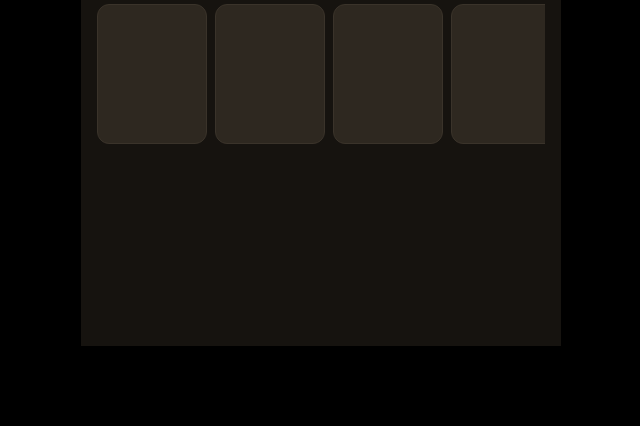
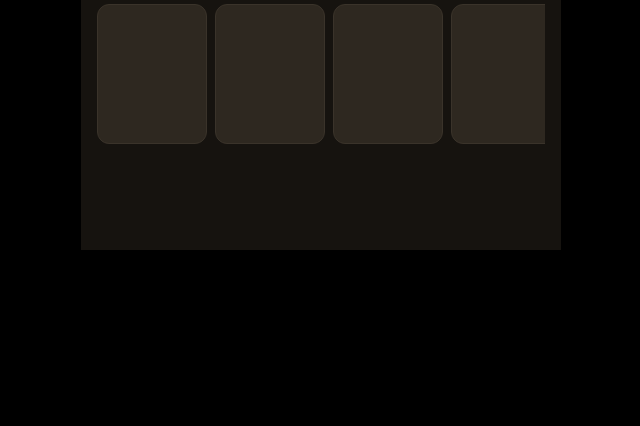
Before and after one commit to emelnikov62/promptW, a Python web app: template webapp/templates/index.html in a window 1280 px wide. Shown: the part 1306-1732 px from the top of the page, without its empty margins (319-959 px from the left). After the commit the page ends 1556 px from the top, so only its background shows below. Run offline with Jinja, Linux system fonts and the light colour scheme; the template is opened without the code that fills it, so the values that code supplies are empty; some libraries are stand-ins or nearby versions; some web fonts are replaced.

Commit message:
fix: remove black gap between content and bottom nav
Remove box-shadow above bnav and excess body/app padding-bottom.
Content scrolls behind the nav; padding-bottom on .page keeps last
item visible.

Co-Authored-By: Claude Opus 4.6 <noreply@anthropic.com>

```diff
--- a/webapp/static/css/style.css
+++ b/webapp/static/css/style.css
@@ -2,7 +2,7 @@
 *{margin:0;padding:0;box-sizing:border-box}
 :focus-visible{outline:2px solid var(--chat);outline-offset:2px}
 :focus:not(:focus-visible){outline:none}
-body{font-family:var(--font-sans);background:var(--bg);color:var(--tx);min-height:100vh;padding-bottom:80px;-webkit-font-smoothing:antialiased;line-height:1.5;font-feature-settings:"tnum" 1}
+body{font-family:var(--font-sans);background:var(--bg);color:var(--tx);min-height:100vh;-webkit-font-smoothing:antialiased;line-height:1.5;font-feature-settings:"tnum" 1}
 h1,h2,.header-brand,.pg-title,.pg-center,.sec-title,.page.sub>h2{font-family:var(--font-disp);letter-spacing:-.03em;font-weight:700}
 h3,h4,.model-name,.acard-name,.csub,.tagline{font-family:var(--font-sans);letter-spacing:-.02em}
 .grad-tx{background:var(--grad);-webkit-background-clip:text;background-clip:text;-webkit-text-fill-color:transparent}
@@ -22,7 +22,7 @@ body.scrolled .header{border-bottom-color:var(--brd)}
 
 /* CONTENT */
 .content{padding:0 16px}
-.page{display:none;padding-bottom:90px}.page.active{display:block;animation:pageFade .22s ease}
+.page{display:none;padding-bottom:74px}.page.active{display:block;animation:pageFade .22s ease}
 /* opacity-only (no transform) so fixed .gen-bar isn't reparented mid-animation */
 @keyframes pageFade{from{opacity:0}to{opacity:1}}
 .create-form:not(.hidden){animation:formFade .2s ease}
@@ -565,7 +565,7 @@ body.noscroll{overflow:hidden}
 .info-badge.ph{background:rgba(255,107,92,.12);color:var(--photo)}.info-badge.vd{background:rgba(255,178,62,.12);color:var(--video)}.info-badge.rf{background:rgba(255,107,92,.12);color:var(--photo)}.info-badge.pr{background:rgba(255,203,107,.14);color:var(--gold)}
 
 /* BOTTOM NAV */
-.bnav{position:fixed;bottom:0;left:0;right:0;display:flex;background:var(--bg);border-top:1px solid var(--brd);padding:6px 0;padding-bottom:max(6px,env(safe-area-inset-bottom));z-index:100;box-shadow:0 -20px 0 var(--bg)}
+.bnav{position:fixed;bottom:0;left:0;right:0;display:flex;background:var(--bg);border-top:1px solid var(--brd);padding:6px 0;padding-bottom:max(6px,env(safe-area-inset-bottom));z-index:100}
 .ni{flex:1;display:flex;flex-direction:column;align-items:center;gap:2px;border:none;background:none;color:var(--tx3);font-size:10px;cursor:pointer;padding:8px 0;min-height:48px}
 .ni.active{color:var(--violet)}.ni.active svg{stroke:var(--violet)}
 .create-ni .create-orb{width:42px;height:42px;border-radius:50%;background:var(--grad);display:flex;align-items:center;justify-content:center;margin-top:-20px;box-shadow:0 4px 20px rgba(255,107,92,.4)}
@@ -687,7 +687,7 @@ body.noscroll{overflow:hidden}
     body{background:#000}
     body::before{content:'';position:fixed;top:0;bottom:0;left:calc(50% - 240px);width:480px;background:var(--bg);pointer-events:none;z-index:0}
     body::after{content:'';position:fixed;top:0;bottom:0;left:calc(50% - 240px);width:480px;border-left:1px solid var(--brd);border-right:1px solid var(--brd);pointer-events:none;z-index:200}
-    #app{position:relative;z-index:1;max-width:480px;margin:0 auto;min-height:100vh;background:var(--bg);border:none;padding-bottom:80px}
+    #app{position:relative;z-index:1;max-width:480px;margin:0 auto;min-height:100vh;background:var(--bg);border:none}
     .bnav{left:50%;transform:translateX(-50%);width:100%;max-width:480px;box-shadow:none}
     .chat-bar{left:50%;right:auto;transform:translateX(-50%);width:100%;max-width:480px}
     .chat-input-bar{left:50%;right:auto;transform:translateX(-50%);width:100%;max-width:480px;bottom:76px}
--- a/webapp/templates/index.html
+++ b/webapp/templates/index.html
@@ -8,7 +8,7 @@
     <link rel="preconnect" href="https://fonts.googleapis.com">
     <link rel="preconnect" href="https://fonts.gstatic.com" crossorigin>
     <link href="https://fonts.googleapis.com/css2?family=Manrope:wght@300;400;500;600;700;800&family=Unbounded:wght@500;600;700;800&family=Space+Mono:wght@400;700&display=swap" rel="stylesheet">
-    <link rel="stylesheet" href="/static/css/style.css?v=129">
+    <link rel="stylesheet" href="/static/css/style.css?v=130">
 </head>
 <body>
 <div id="app">
```
